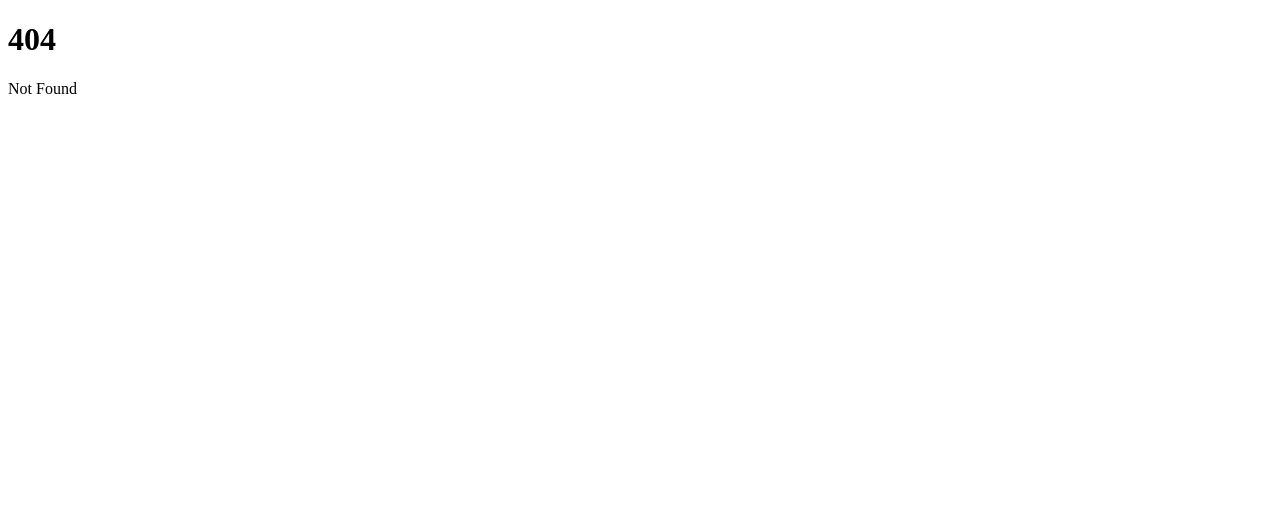
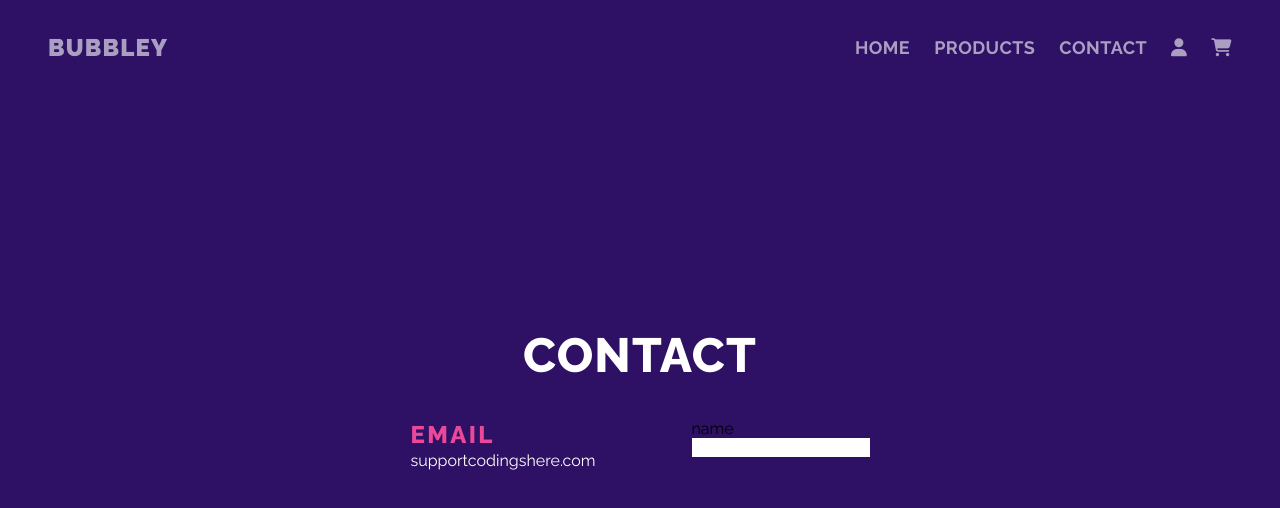
Before and after one commit to SebastiaanDeS/first-svelte-project, a SvelteKit app: page /contact in a window 1280 px wide. Before the commit this address had no page. Shown: the top 508 px of the page. Built offline with nearby package versions, Linux system fonts and the light colour scheme.

Commit message:
no error supabase

```diff
--- a/src/app.html
+++ b/src/app.html
@@ -8,6 +8,8 @@
 		<script defer src="https://kit.fontawesome.com/2e3a79b0c7.js" crossorigin="anonymous"></script>
 	</head>
 	<body data-sveltekit-preload-data="hover">
-		%sveltekit.body%
+		<div>
+			%sveltekit.body%
+		</div>
 	</body>
 </html>
--- a/src/components/Header.svelte
+++ b/src/components/Header.svelte
@@ -3,9 +3,9 @@
 
     <nav>
         <ul class="flex items-center gap-6">
-            <li><a class="text-lg text-white uppercase font-bold tracking-wide opacity-60 ease-in-out duration-300 hover:opacity-100" href="#">Home</a></li>
-            <li><a class="text-lg text-white uppercase font-bold tracking-wide opacity-60 ease-in-out duration-300 hover:opacity-100" href="#">products</a></li>
-            <li><a class="text-lg text-white uppercase font-bold tracking-wide opacity-60 ease-in-out duration-300 hover:opacity-100" href="#">contact</a></li>
+            <li><a class="text-lg text-white uppercase font-bold tracking-wide opacity-60 ease-in-out duration-300 hover:opacity-100" href="../../routes">Home</a></li>
+            <li><a class="text-lg text-white uppercase font-bold tracking-wide opacity-60 ease-in-out duration-300 hover:opacity-100" href="../product">products</a></li>
+            <li><a class="text-lg text-white uppercase font-bold tracking-wide opacity-60 ease-in-out duration-300 hover:opacity-100" href="../contact">contact</a></li>
             <li><a class="text-lg text-white uppercase font-bold tracking-wide opacity-60 ease-in-out duration-300 hover:opacity-100" href="#"><i class="fa-solid fa-user"></i></a></li>
             <li><a class="text-lg text-white uppercase font-bold tracking-wide opacity-60 ease-in-out duration-300 hover:opacity-100" href="#"><i class="fa-solid fa-cart-shopping"></i></a></li>
         </ul>
--- a/src/lib/supabase.ts
+++ b/src/lib/supabase.ts
@@ -4,4 +4,5 @@ const supabaseUrl = import.meta.env.VITE_SUPABASE_URL;
 const supabaseKey = import.meta.env.VITE_SUPABASE_ANON_KEY;
 const supabase = createClient(supabaseUrl, supabaseKey);
 
+
 export default supabase;
--- a/src/routes/+page.svelte
+++ b/src/routes/+page.svelte
@@ -9,7 +9,6 @@
 </script>
 
 <Header />
-
 <main>
     <section class="min-h-dvh w-full flex justify-center items-center relative">
         <h1 class="uppercase font-black text-9xl tracking-wide z-10 text-white">Bubbley</h1>
--- /dev/null
+++ b/src/routes/contact/+page.svelte
@@ -0,0 +1,34 @@
+<script>
+    // ============================================== Imports  ==============================================
+    // ======================= Components =======================
+    import Header from '../../components/Header.svelte';
+
+    // ======================= Images =======================
+    import heroImg from '../../img/wavesBg.png';
+    import productImg from '../../img/Boba_Coffie.png';
+</script>
+
+<Header />
+
+<main>
+    <section class="min-h-dvh gap-10 bg-violet-950 flex justify-center items-center flex-col">
+        <h1 class="text-white text-5xl uppercase font-extrabold tracking-wide">Contact</h1>
+
+        <article class="flex gap-24">
+            <div class="flex flex-col">
+                <h2 class="text-pink-500 tracking-widest font-extrabold uppercase text-2xl">Email</h2>
+                <p class="text-white">supportcodingshere.com</p>
+                <div></div>
+            </div>
+
+            <form class="flex flex-col" action="">
+                <label for="name">name</label>
+                <input type="text" name="name">
+            </form>
+        </article>
+    </section>
+</main>
+
+<style>
+    @import '../global.css';
+</style>
--- /dev/null
+++ b/src/routes/register/+page.server.js
@@ -0,0 +1,17 @@
+import supabase from "$lib/supabase";
+// import { onMount } from "svelte";
+
+// interface Product {
+//     id: string;
+// }
+
+// let products: Product[] = [];
+
+
+export async function load() {
+    const { data } = await supabase.from("tbl_rol").select();
+
+    return {
+        products: data ?? [],
+    };
+}
--- a/src/routes/register/+page.svelte
+++ b/src/routes/register/+page.svelte
@@ -1,29 +1,19 @@
 <script lang="ts">
-    import supabase from "$lib/supabase";
-    import { onMount } from "svelte";
+    export let data;
+    // onMount(async () => {
+    //     let { data, error } = await supabase.from('tbl_rol').select();
+    //     console.log(data, error);
+    //     if (data) {
+    //         products = data;
+    //     }
+    // });
 
-    interface Product {
-        // Add properties based on your actual data structure
-        product_name: string;
-        // Add other properties as needed
-    }
-
-    let products: Product[] = [];
-
-    onMount(async () => {
-        let { data, error } = await supabase.from('tbl_product').select('*');
-        if (data) {
-            products = data;
-        }
-    });
 </script>
 
-<h1>Working</h1>
+<h1>Products</h1>
 
-{#each products as product}
+{#each data.products as product}
     <div>
-        <input type="text" bind:value={product.product_name}>
+        <input type="text" bind:value={product.id}>
     </div>
-{:else}
-    <p>No products found</p>
 {/each}
```
Also changed, not shown: src/supabaseClient.ts (deleted, +0 -8 lines), src/routes/register/+page.server.ts (added).
